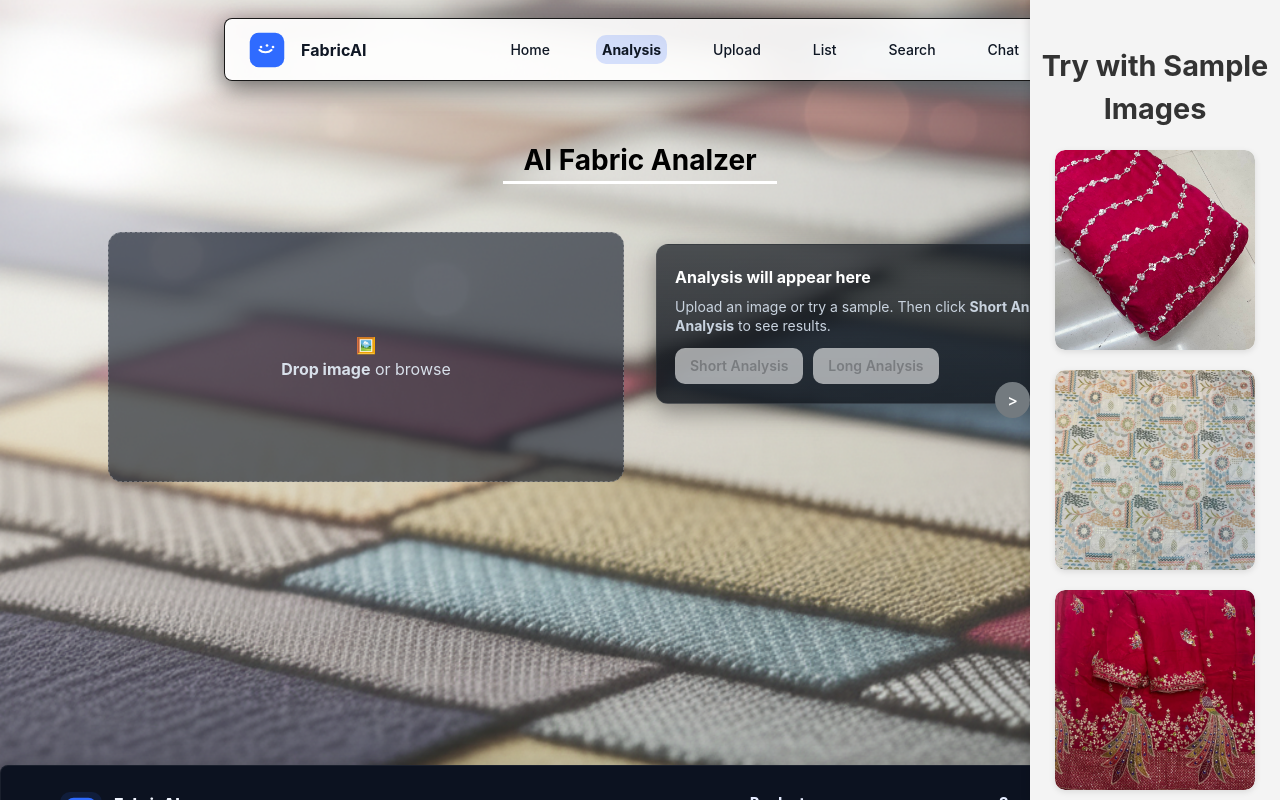
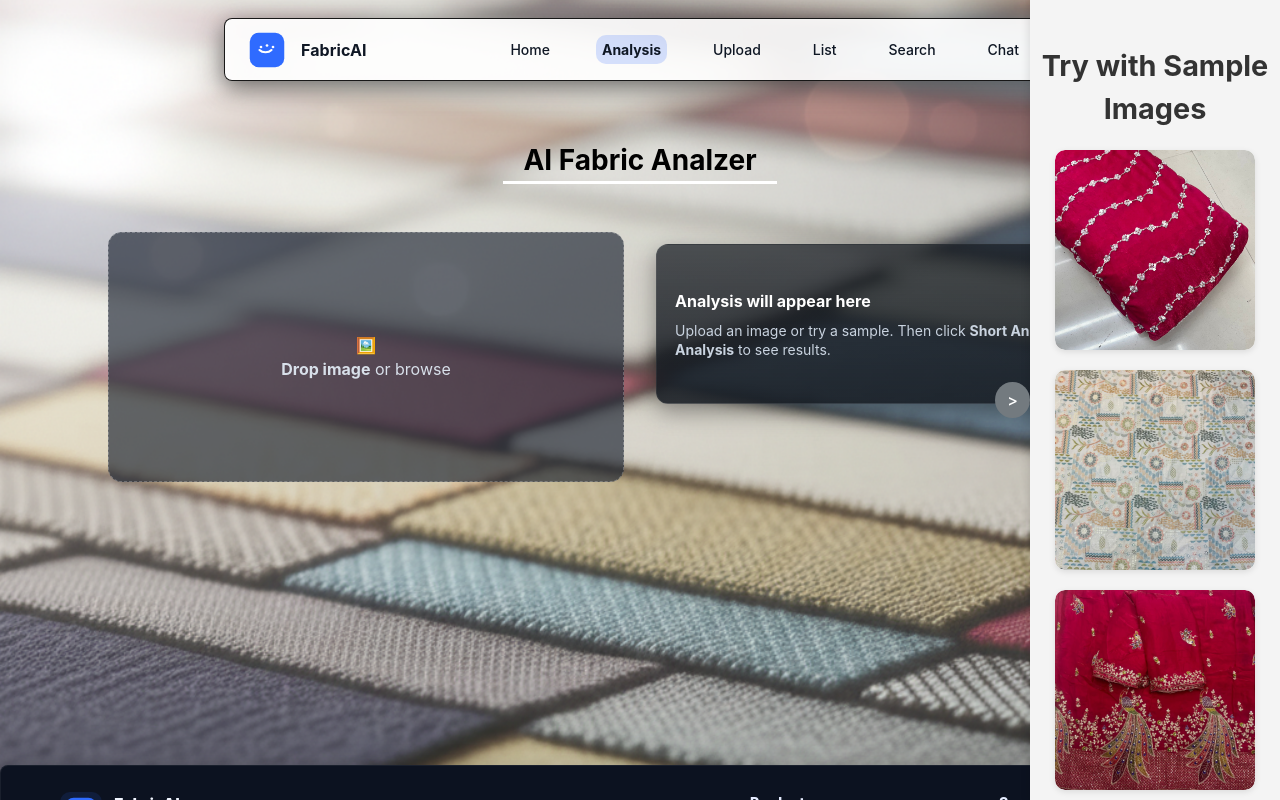
Before and after one commit to recursivezero/tz-fabric, a React (Vite) app in the folder frontend/: page /analysis in a window 1280 px wide. Shown: the top 800 px of the page. Built offline with nearby package versions, Linux system fonts and the light colour scheme; no server answers.

Commit message:
fix Description Box Ui

```diff
--- a/frontend/src/pages/ImageDescriptor.tsx
+++ b/frontend/src/pages/ImageDescriptor.tsx
@@ -138,15 +138,6 @@ const ImageDescription = () => {
                 <p className="placeholder-text">
                   Upload an image or try a sample. Then click <strong>Short Analysis</strong> or <strong>Long Analysis</strong> to see results.
                 </p>
-
-                <div style={{ marginTop: 12 }}>
-                  <button className="btn primary" disabled>
-                    Short Analysis
-                  </button>
-                  <button className="btn" disabled style={{ marginLeft: 10 }}>
-                    Long Analysis
-                  </button>
-                </div>
               </div>
             )}
           </div>
--- a/frontend/src/styles/DescriptionBox.css
+++ b/frontend/src/styles/DescriptionBox.css
@@ -27,6 +27,7 @@
     opacity: 0;
     transform: translateY(10px);
   }
+
   100% {
     opacity: 1;
     transform: translateY(0);
@@ -52,7 +53,6 @@
 
 .description-wrapper .description-content {
   overflow-y: auto;
-  max-height: 150px;
   padding-right: 5px;
   scrollbar-width: none;
   -ms-overflow-style: none;
--- a/frontend/src/styles/ImageDescription.css
+++ b/frontend/src/styles/ImageDescription.css
@@ -86,8 +86,7 @@
   width: 100%;
 }
 
-.description-area .description-wrapper,
-.description-area .description-wrapper * {
+.description-area .description-area {
   width: 100% !important;
   box-sizing: border-box;
 }
@@ -264,6 +263,7 @@
   box-shadow: 0 8px 22px rgba(0, 0, 0, 0.36);
   padding: 18px;
   border-radius: 12px;
+  width: 450px;
   color: #e9eef7;
   font-size: 15px;
   min-height: 185px;
@@ -290,12 +290,6 @@
   color: #e9eef7;
   padding: 6px 8px;
   border-radius: 8px;
-}
-
-.description-area .description-wrapper,
-.description-area .description-wrapper * {
-  width: 100% !important;
-  box-sizing: border-box;
 }
 
 .home-container .drawer-panel {
@@ -357,8 +351,7 @@
   margin-left: auto;
 }
 
-.description-area .description-wrapper,
-.description-area .description-wrapper * {
+.description-area .description-area {
   width: 100% !important;
   box-sizing: border-box;
 }
```
